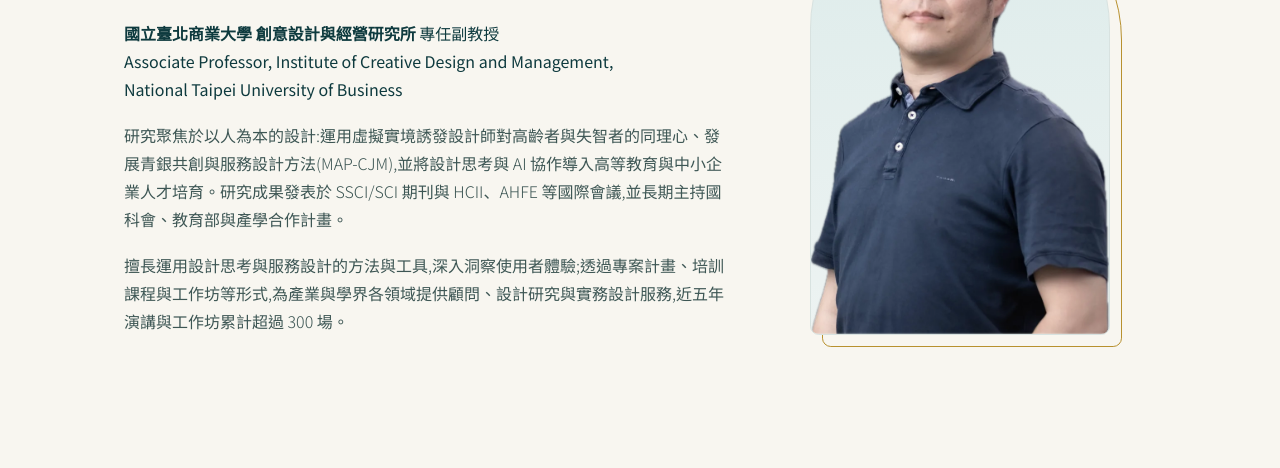
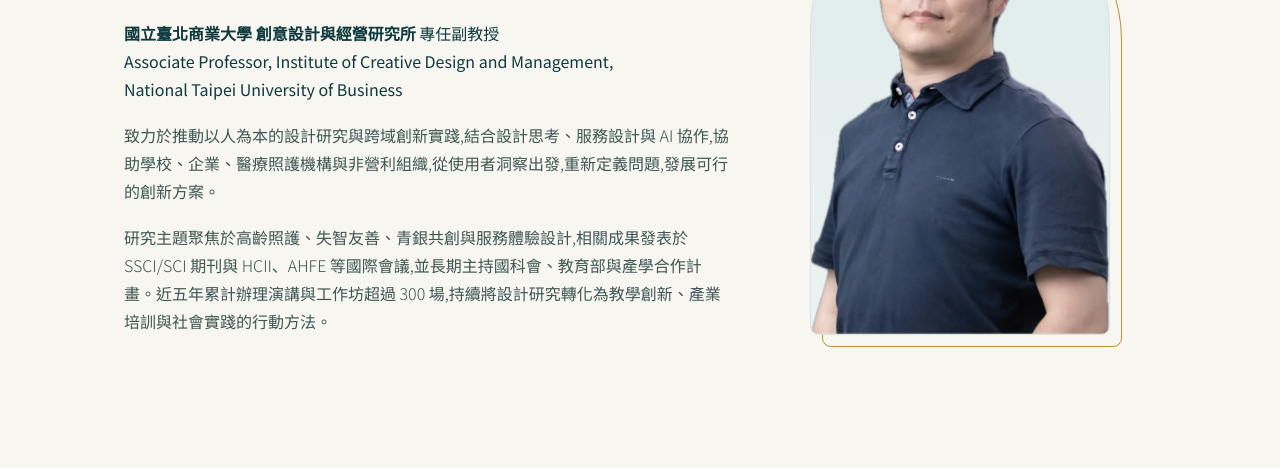
Before and after one commit to hauhuang/hauhuang.github.io, a plain HTML site: page index.html in a window 1280 px wide. Shown: the part 316-784 px from the top of the page. Drawn offline with nearby package versions, Linux system fonts and the light colour scheme.

Commit message:
Add files via upload

```diff
--- a/index.html
+++ b/index.html
@@ -223,8 +223,8 @@ a.stat:hover .l{color:var(--teal);}
       <div class="hero-role"><b>國立臺北商業大學 創意設計與經營研究所</b> 專任副教授<br>
       Associate Professor, Institute of Creative Design and Management,<br>
       National Taipei University of Business</div>
-      <p class="hero-bio">研究聚焦於以人為本的設計:運用虛擬實境誘發設計師對高齡者與失智者的同理心、發展青銀共創與服務設計方法(MAP-CJM),並將設計思考與 AI 協作導入高等教育與中小企業人才培育。研究成果發表於 SSCI/SCI 期刊與 HCII、AHFE 等國際會議,並長期主持國科會、教育部與產學合作計畫。</p>
-      <p class="hero-bio">擅長運用設計思考與服務設計的方法與工具,深入洞察使用者體驗;透過專案計畫、培訓課程與工作坊等形式,為產業與學界各領域提供顧問、設計研究與實務設計服務,近五年演講與工作坊累計超過 300 場。</p>
+      <p class="hero-bio">致力於推動以人為本的設計研究與跨域創新實踐,結合設計思考、服務設計與 AI 協作,協助學校、企業、醫療照護機構與非營利組織,從使用者洞察出發,重新定義問題,發展可行的創新方案。</p>
+      <p class="hero-bio">研究主題聚焦於高齡照護、失智友善、青銀共創與服務體驗設計,相關成果發表於 SSCI/SCI 期刊與 HCII、AHFE 等國際會議,並長期主持國科會、教育部與產學合作計畫。近五年累計辦理演講與工作坊超過 300 場,持續將設計研究轉化為教學創新、產業培訓與社會實踐的行動方法。</p>
     </div>
     <figure class="hero-photo">
       <span class="arch"><img src="assets/portrait.webp" alt="黃鼎豪 Huang, Ding-Hau 個人照" width="720" height="1100"></span>
```
